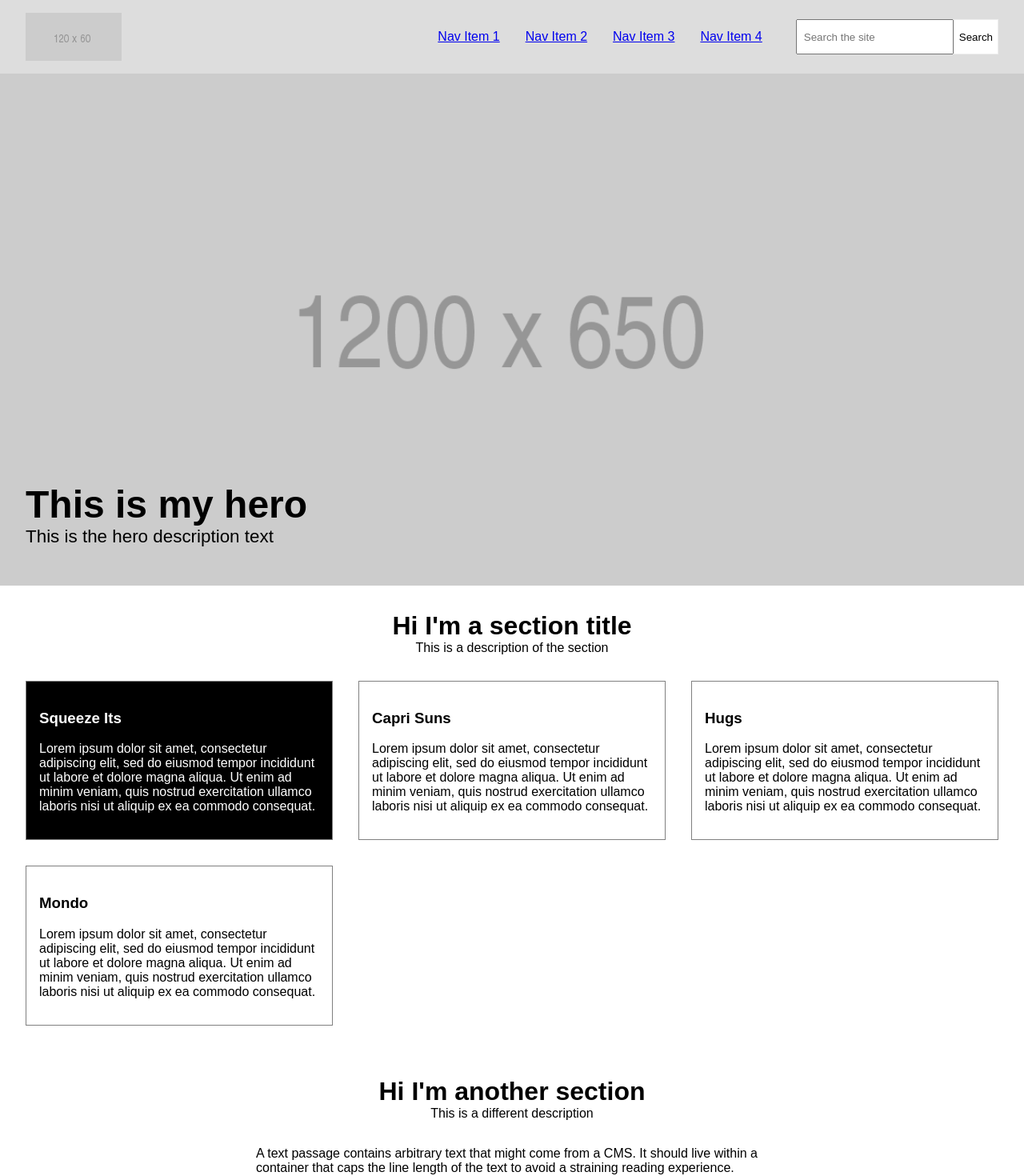
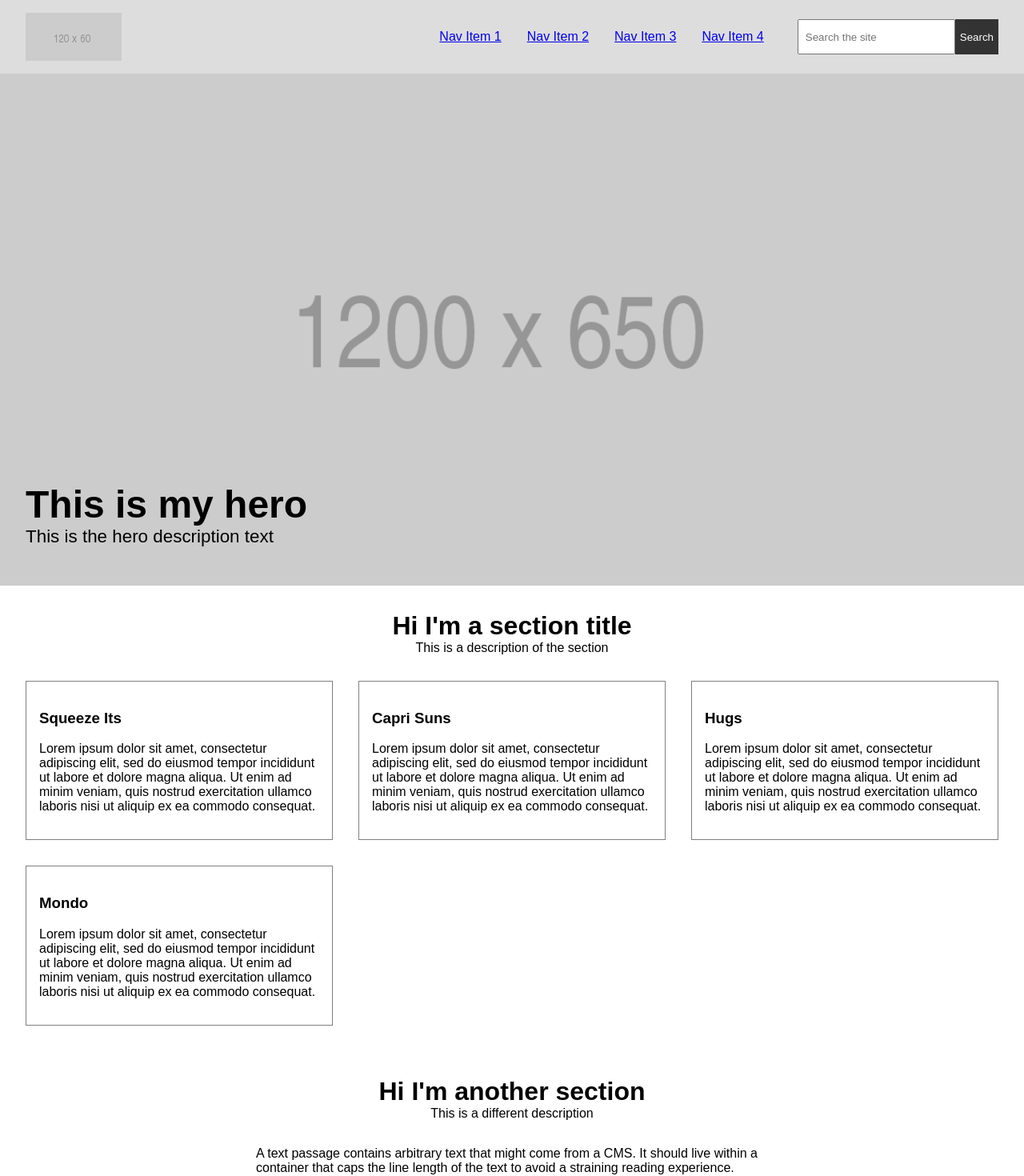
Before and after one commit to bradfrost/dumb-react, a React (Create React App) app: page / in a window 1280 px wide. Shown: the top 1470 px of the page at 80% size. Built offline with nearby package versions, Linux system fonts and the light colour scheme; the HTML template or start-up script is replaced by a standard one.

Commit message:
Add classnames to buttons and cards

```diff
--- a/src/components/Button/Button.css
+++ b/src/components/Button/Button.css
@@ -1,4 +1,11 @@
 .c-btn {
-    background: white;
+    background: #333;
+    color: #fff;
+    border: 0;
+}
+
+.c-btn--secondary {
+    background: #eee;
+    color: #222;
     border: 1px solid #eee;
 }
--- a/src/components/Button/Button.js
+++ b/src/components/Button/Button.js
@@ -5,9 +5,13 @@ import "./Button.css";
 export class Button extends Component {
 
     render() {
+        const btnClass = classnames('c-btn', this.props.className, {
+            'c-btn--secondary': this.props.isSecondary
+        });
+
         return (
             <button
-                className={"c-btn " + this.props.styleModifier}
+                className={ btnClass }
                 {...this.props}
             >
                 {this.props.text}
@@ -17,5 +21,6 @@ export class Button extends Component {
 }
 
 Button.defaultProps = {
-	text: 'Button'
+    text: 'Button',
+    isSecondary: false
 }
--- a/src/components/Card/Card.js
+++ b/src/components/Card/Card.js
@@ -5,8 +5,13 @@ import "./Card.css";
 
 export class Card extends Component {
     render() {
+        let cardClass = 'c-card';
+        if (this.props.theme) {
+            cardClass += ` c-card--${this.props.theme}`;
+        }
+
         return (
-            <div className={"c-card " + this.props.styleModifier}>
+            <div className={ cardClass }>
                 <header className="c-card__header">
                     <h3 className="c-card__title">{this.props.title}</h3>
                     <p className="c-card__description">
```
Also changed, not shown: 2 other files (tests, documents, lock files or other folders).
